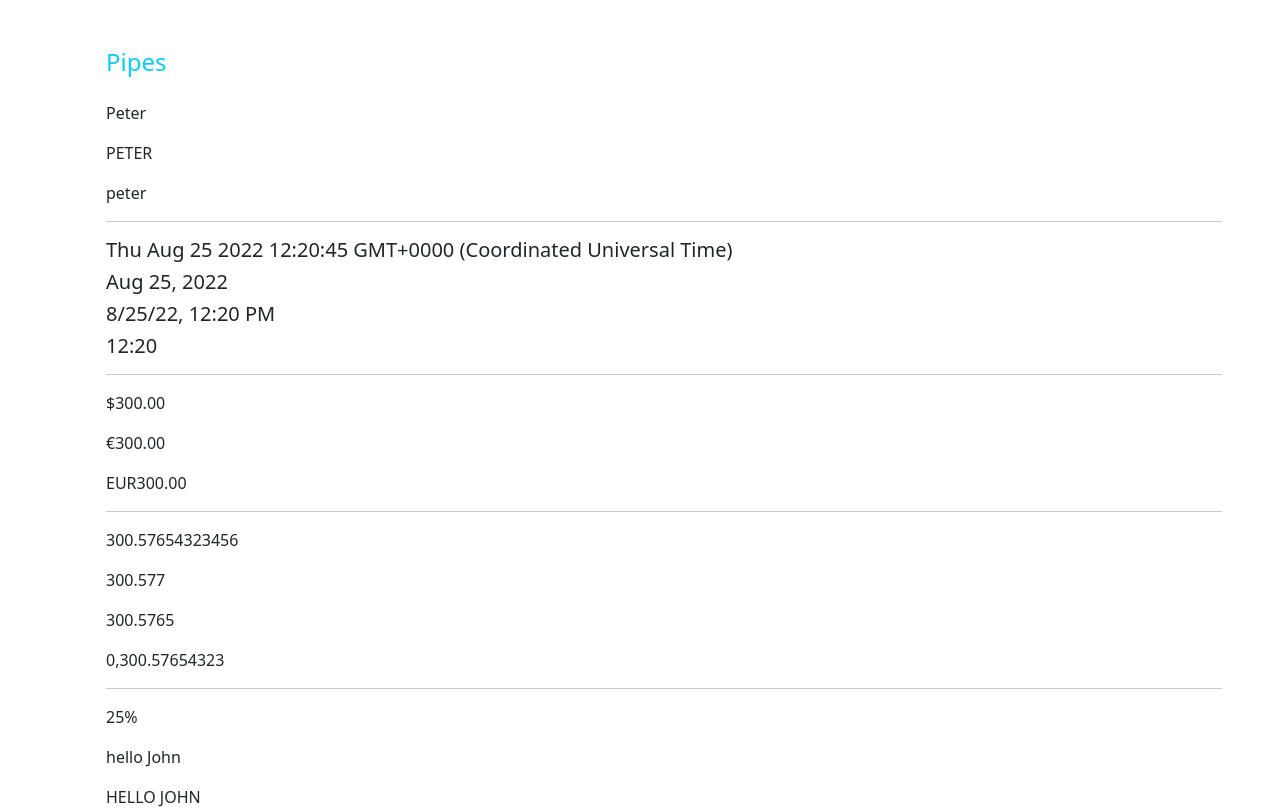
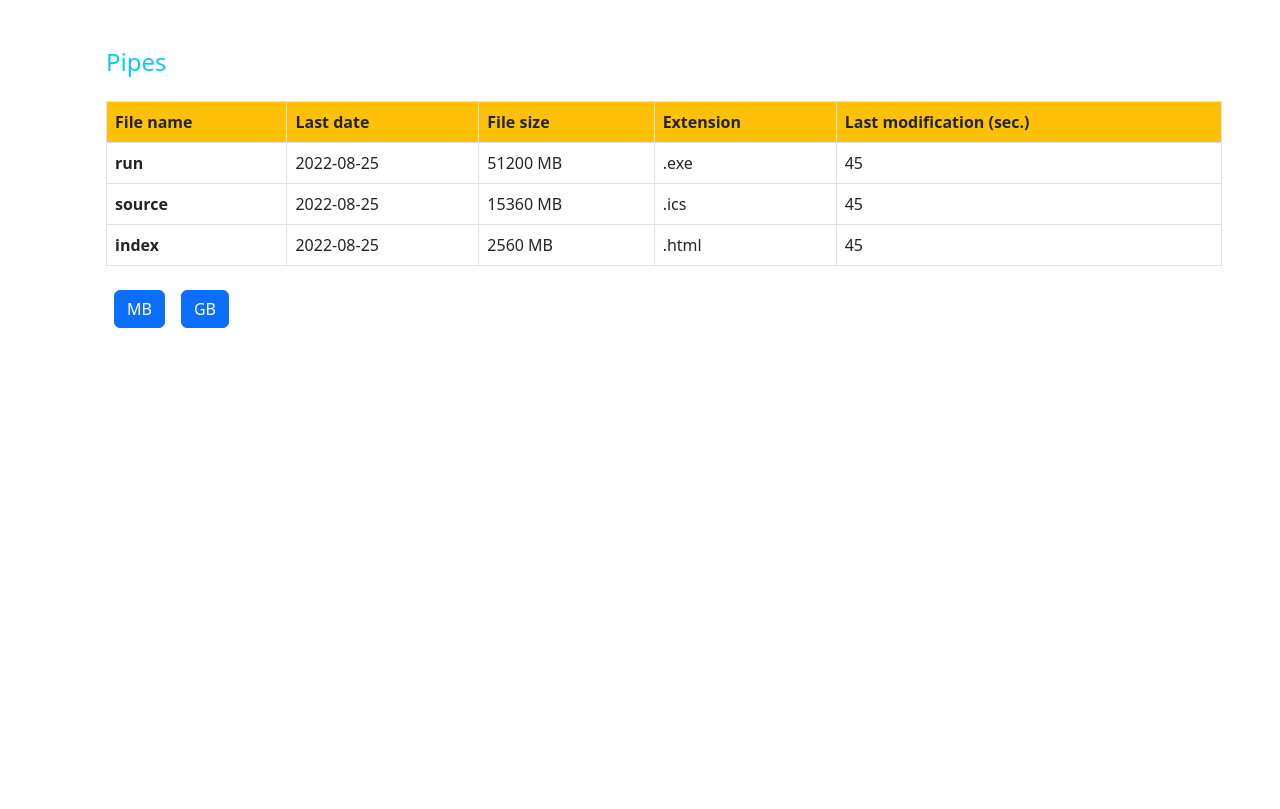
Before and after one commit to vblaskovics/AngularAkademia2022, an Angular app in the folder pipes/: page / in a window 1280 px wide. Shown: the top 809 px of the page. Built offline with nearby package versions, Linux system fonts and the light colour scheme.

Commit message:
"Convert 'MB to GB' function - done"

```diff
--- a/pipes/src/app/app.component.html
+++ b/pipes/src/app/app.component.html
@@ -2,8 +2,9 @@
   <div class="row">
     <div class="col-xs-12 m-4">
       <h4 class="my-4 text-info">Pipes</h4>
-      <app-pipes-pages></app-pipes-pages>
-      <app-pipe-custom></app-pipe-custom>
+      <!-- <app-pipes-pages></app-pipes-pages>
+      <app-pipe-custom></app-pipe-custom> -->
+      <app-pipe-table></app-pipe-table>
     </div>
   </div>
 </div>
--- a/pipes/src/app/app.module.ts
+++ b/pipes/src/app/app.module.ts
@@ -7,6 +7,8 @@ import { PipesPagesComponent } from './pipes-pages/pipes-pages.component';
 import { HelloPipePipe } from './pipes/hello-pipe.pipe';
 import { OrderPipePipe } from './pipes/order-pipe.pipe';
 import { CounterPipePipe } from './pipes/counter-pipe.pipe';
+import { PipeTableComponent } from './pipe-table/pipe-table.component';
+import { SizePipe } from './pipes/size.pipe';
 
 @NgModule({
   declarations: [
@@ -15,7 +17,9 @@ import { CounterPipePipe } from './pipes/counter-pipe.pipe';
     PipeCustomComponent,
     HelloPipePipe,
     OrderPipePipe,
-    CounterPipePipe
+    CounterPipePipe,
+    PipeTableComponent,
+    SizePipe
   ],
   imports: [
     BrowserModule
--- /dev/null
+++ b/pipes/src/app/pipe-table/pipe-table.component.html
@@ -0,0 +1,23 @@
+<table class="table table-bordered">
+    <thead>
+      <tr class="bg-warning">
+        <th scope="col">File name</th>
+        <th scope="col">Last date</th>
+        <th scope="col">File size</th>
+        <th scope="col">Extension</th>
+        <th scope="col">Last modification (sec.)</th>
+      </tr>
+    </thead>
+    <tbody>
+      <tr *ngFor="let file of files; let i = index">
+        <th scope="row">{{file.name}}</th>
+        <td> {{file.date | date:'yyyy-MM-dd' }}</td>
+        <td> {{ file.size | size:format }}</td>
+        <td>{{file.extension }}</td>
+        <td>{{file.time | date:'s' }}</td>
+      </tr>
+    </tbody>
+  </table>
+
+  <button class="btn btn-primary m-2" (click)="format ='MB'">MB</button>
+  <button class="btn btn-primary m-2" (click)="format = 'GB'">GB</button>
--- /dev/null
+++ b/pipes/src/app/pipe-table/pipe-table.component.ts
@@ -0,0 +1,59 @@
+import { Component, OnInit } from '@angular/core';
+import { Files } from '../files.model';
+import { SizePipe } from '../pipes/size.pipe';
+
+@Component({
+  selector: 'app-pipe-table',
+  templateUrl: './pipe-table.component.html',
+  styleUrls: ['./pipe-table.component.css']
+})
+export class PipeTableComponent implements OnInit {
+
+  files: Files[];
+  // showMB: boolean = true;
+  format: string = 'MB'
+  // showMB: SizePipe = new SizePipe
+
+
+  constructor() {
+    this.files = [{
+      name:'run',
+      date:new Date(),
+      size: 100,
+      extension:'.exe',
+      time: new Date()
+    },
+    {
+      name:'source',
+      date:new Date(),
+      size: 30,
+      extension:'.ics',
+      time: new Date()
+    },
+    {
+      name:'index',
+      date:new Date(),
+      size: 5,
+      extension:'.html',
+      time: new Date()
+    }]
+  }
+
+  ngOnInit(): void {
+  }
+
+  // onClickMB():any {
+  //   let sizePipe = new SizePipe();
+
+  //   if(this.showMB == 'MB')
+  //   return sizePipe.transform(this.files.size.value)
+  // }
+
+  // onClickGB():any {
+  //   let sizePipe = new SizePipe();
+
+  //   if(this.showMB !== 'MB')
+  //   return sizePipe.transform
+  // }
+
+}
--- /dev/null
+++ b/pipes/src/app/pipes/size.pipe.ts
@@ -0,0 +1,20 @@
+import { Pipe, PipeTransform } from '@angular/core';
+
+@Pipe({
+  name: 'size'
+})
+export class SizePipe implements PipeTransform {
+
+
+  transform(size: number, unit?:string): any {
+
+    const MB = size / 2 * 1024 ;
+    const GB = MB / 1024;
+
+    if(unit == "GB") return `${GB} ${unit}`
+    else return `${MB} ${unit}`
+
+  }
+
+
+}
```
Also changed, not shown: pipes/src/app/files.model.ts (added, +16 -0 lines), pipes/src/app/pipe-table/pipe-table.component.css (added), 1 other file (tests, documents, lock files or other folders).
